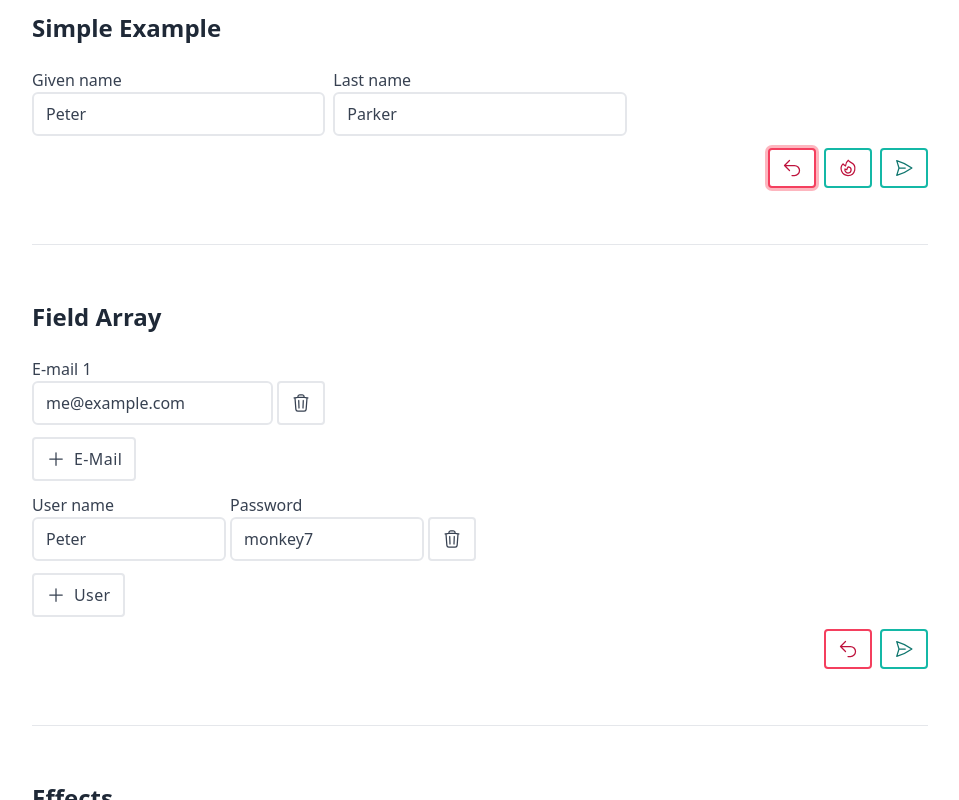
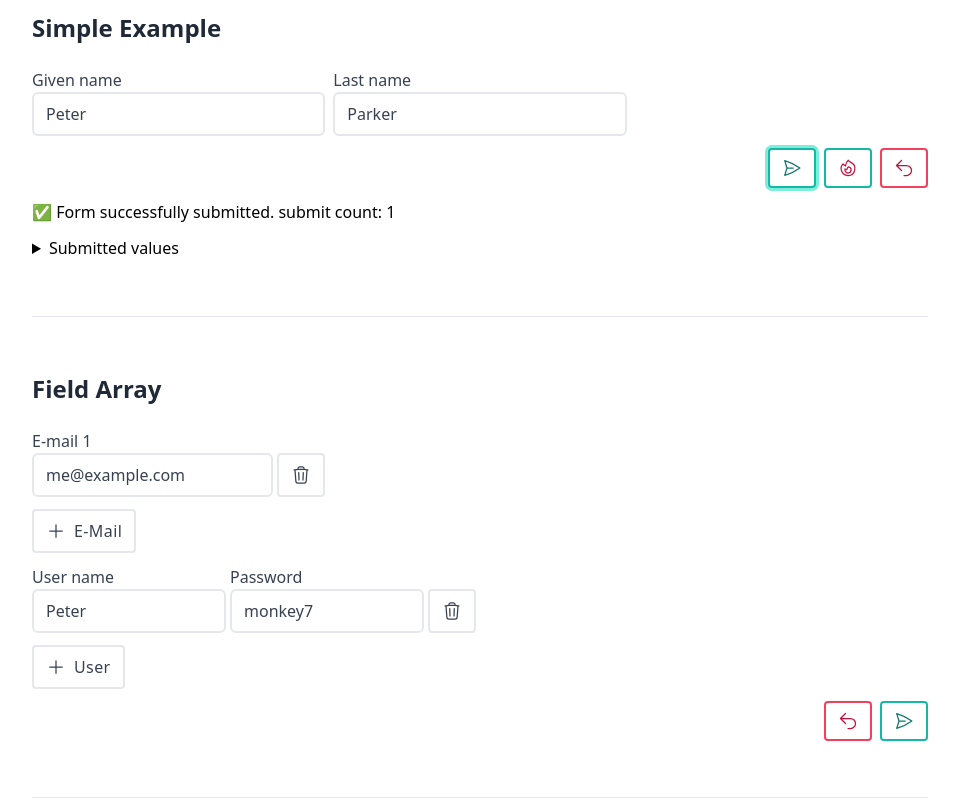
Before and after one commit to rodogir/my-form, a React (Vite) app: page / in a window 1280 px wide. Both pictures are taken after a click on the button 952 px from the left and 168 px from the top of the page. Shown: the top 800 px of the page, without its empty margins (160-1119 px from the left). Built offline with nearby package versions, Linux system fonts and the light colour scheme.

Commit message:
wip adding playwrigt test

```diff
--- a/src/examples/Simple.tsx
+++ b/src/examples/Simple.tsx
@@ -1,4 +1,5 @@
 import { FireIcon } from "@heroicons/react/24/outline";
+import { useState } from "react";
 import { Form, useForm } from "../../lib/main";
 import {
 	Buttons,
@@ -17,10 +18,13 @@ export function Simple() {
 		},
 	});
 
+	const [submitted, setSubmitted] = useState();
+
 	const simulateSubmit = async (values: any) => {
 		await waitFor(850);
 		// eslint-disable-next-line no-console
 		console.log("submitted", values);
+		setSubmitted(values);
 		if (values.submit === "error") {
 			form.setState("error");
 		} else {
@@ -41,17 +45,18 @@ export function Simple() {
 					<TextInputField name="lastName" label="Last name" />
 				</div>
 				<Buttons>
+					<SubmitButton name="submit" value="success" />
+					<SubmitButton name="submit" value="error">
+						<FireIcon className="h-5 w-5 text-rose-700" />
+					</SubmitButton>
 					<ResetButton
 						onClick={() => {
 							form.reset();
+							setSubmitted(undefined);
 						}}
 					/>
-					<SubmitButton name="submit" value="error">
-						<FireIcon className="h-5 w-5 text-rose-700" />
-					</SubmitButton>
-					<SubmitButton name="submit" value="success" />
 				</Buttons>
-				<FormStateMessage />
+				<FormStateMessage values={submitted} />
 			</Form>
 		</Section>
 	);
--- a/src/examples/components.tsx
+++ b/src/examples/components.tsx
@@ -100,7 +100,7 @@ export function Section({
 	children: ReactNode;
 }) {
 	return (
-		<section>
+		<section aria-label={title}>
 			<h1 className="text-2xl font-semibold text-gray-800 capitalize mb-6">
 				{title}
 			</h1>
--- a/src/examples/helpers.tsx
+++ b/src/examples/helpers.tsx
@@ -6,13 +6,26 @@ export function waitFor(ms: number) {
 	});
 }
 
-export function FormStateMessage() {
+export function FormStateMessage({ values }: { values: unknown }) {
 	const { state, submitCount } = useFormMeta();
 	return (
 		<>
 			{state === "submitting" && <p>Submitting ...</p>}
 			{state === "submitted" && (
-				<p>✅ Form successfully submitted. submit count: {submitCount}</p>
+				<>
+					<p>✅ Form successfully submitted. submit count: {submitCount}</p>
+					<details>
+						<summary data-testid="toggle-submitted-values">
+							Submitted values
+						</summary>
+						<pre
+							data-test-id="submitted-values"
+							data-values={JSON.stringify(values)}
+						>
+							{JSON.stringify(values, undefined, 2)}
+						</pre>
+					</details>
+				</>
 			)}
 			{state === "error" && <p>❌ Oh no, submitting the form failed 😔</p>}
 		</>
```
Also changed, not shown: 1 other file (tests, documents, lock files or other folders).
